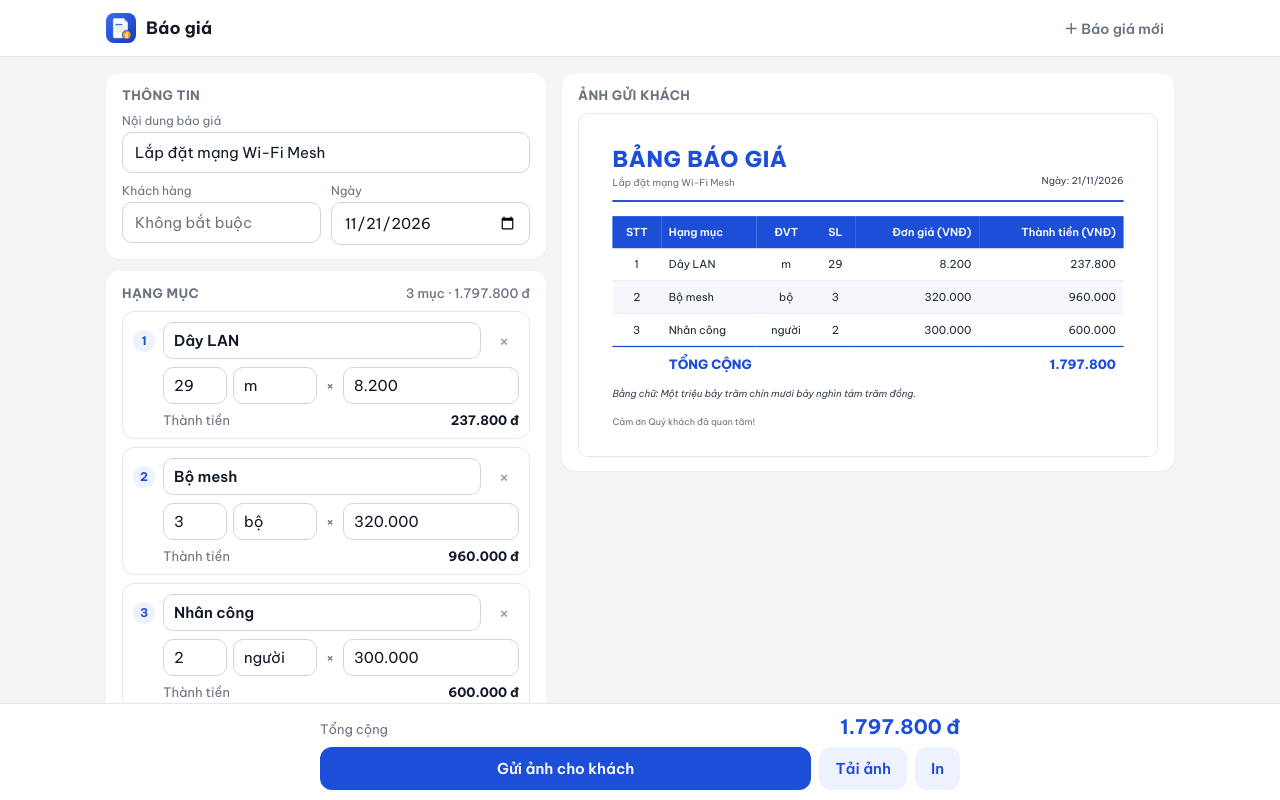
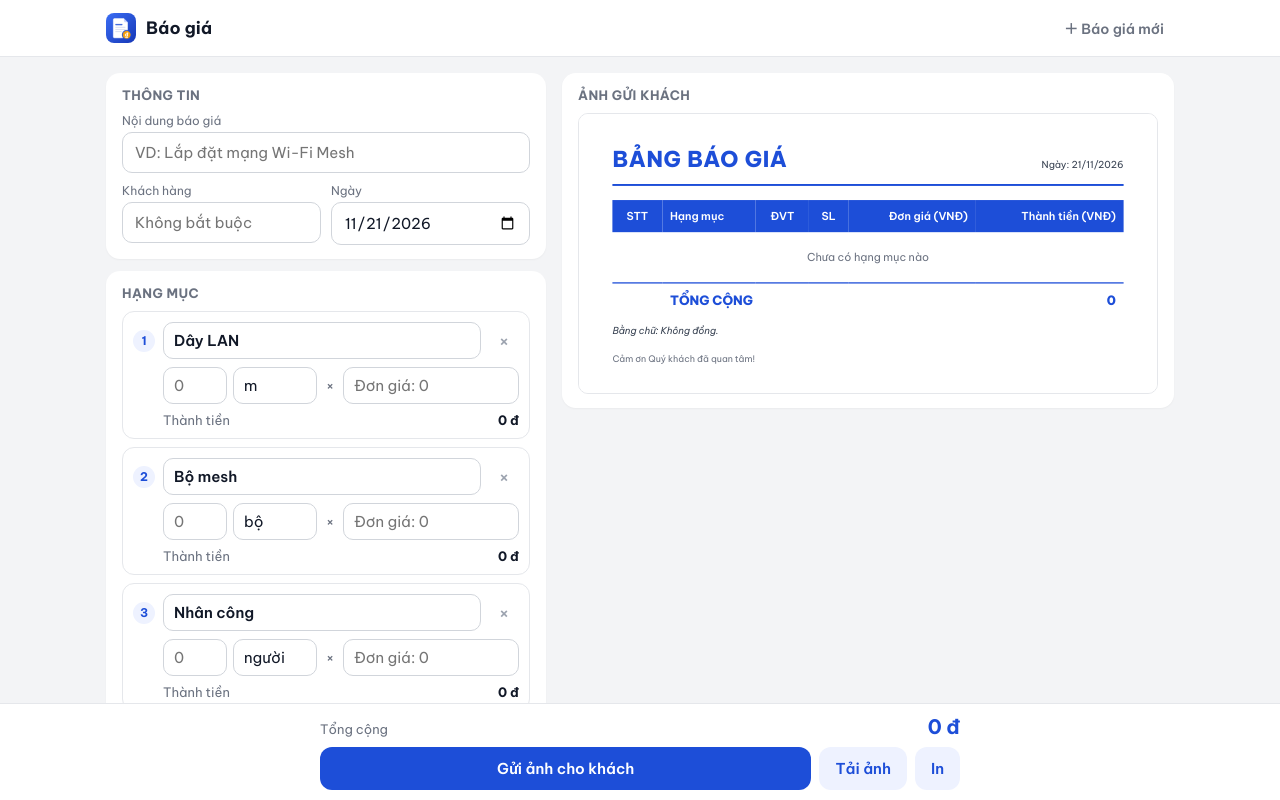
Before and after one commit to iamboo98/Baogia, a plain HTML site: page index.html in a window 1280 px wide. Shown: the top 800 px of the page. Drawn offline with nearby package versions, Linux system fonts and the light colour scheme.

Commit message:
Hạng mục ban đầu để 0; dòng 0 không hiện trong ảnh gửi khách
Co-Authored-By: Claude Opus 5.5 <noreply@anthropic.com>
Claude-Session: https://claude.ai/code/session_01GEtvhEeSeN4dD1XG6pFnS9

```diff
--- a/index.html
+++ b/index.html
@@ -218,7 +218,7 @@
 <script>
 (() => {
   const $ = id => document.getElementById(id);
-  const KEY = 'baogia-state-v1';
+  const KEY = 'baogia-state-v2';
   const SHOP_KEY = 'baogia-shop-v1';
 
   // ---------- Số & tiền ----------
@@ -286,19 +286,20 @@
   const viDate = iso => { if (!iso) return ''; const [y, m, d] = iso.split('-'); return `${d}/${m}/${y}`; };
 
   // ---------- Trạng thái ----------
-  const sample = () => ({
-    subtitle: 'Lắp đặt mạng Wi-Fi Mesh', customer: '', date: today(),
+  // Mẫu ban đầu: giữ tên hạng mục, số lượng và đơn giá để 0
+  const blank = () => ({
+    subtitle: '', customer: '', date: today(),
     items: [
-      { name: 'Dây LAN', unit: 'm', qty: '29', price: '8.200' },
-      { name: 'Bộ mesh', unit: 'bộ', qty: '3', price: '320.000' },
-      { name: 'Nhân công', unit: 'người', qty: '2', price: '300.000' },
+      { name: 'Dây LAN', unit: 'm', qty: '', price: '' },
+      { name: 'Bộ mesh', unit: 'bộ', qty: '', price: '' },
+      { name: 'Nhân công', unit: 'người', qty: '', price: '' },
     ],
     discount: '', vat: '', note: ''
   });
-  const blank = () => ({ subtitle: '', customer: '', date: today(), items: [{ name: '', unit: '', qty: '1', price: '' }], discount: '', vat: '', note: '' });
+  const emptyItem = () => ({ name: '', unit: '', qty: '', price: '' });
 
   let state, shop;
-  try { state = JSON.parse(localStorage.getItem(KEY)) || sample(); } catch { state = sample(); }
+  try { state = JSON.parse(localStorage.getItem(KEY)) || blank(); } catch { state = blank(); }
   try { shop = JSON.parse(localStorage.getItem(SHOP_KEY)) || {}; } catch { shop = {}; }
   const save = () => { try { localStorage.setItem(KEY, JSON.stringify(state)); localStorage.setItem(SHOP_KEY, JSON.stringify(shop)); } catch {} };
 
@@ -337,10 +338,10 @@
           <button class="del" type="button" title="Xoá dòng này" aria-label="Xoá">×</button>
         </div>
         <div class="r2">
-          <input data-k="qty" inputmode="decimal" placeholder="SL" value="${esc(it.qty)}" aria-label="Số lượng">
+          <input data-k="qty" inputmode="decimal" placeholder="0" value="${esc(it.qty)}" aria-label="Số lượng">
           <input data-k="unit" list="units" placeholder="ĐVT" value="${esc(it.unit)}" aria-label="Đơn vị tính">
           <span class="x">×</span>
-          <input data-k="price" inputmode="decimal" placeholder="Đơn giá" value="${esc(it.price)}" aria-label="Đơn giá">
+          <input data-k="price" inputmode="decimal" placeholder="Đơn giá: 0" value="${esc(it.price)}" aria-label="Đơn giá">
         </div>
         <div class="r3"><span>Thành tiền</span><b>${fmt(lineTotal(it))} đ</b></div>`;
       el.querySelectorAll('input').forEach(inp => {
@@ -355,7 +356,7 @@
         if (v) { it.price = fmt(v); e.target.value = it.price; update(); }
       });
       el.querySelector('.del').addEventListener('click', () => {
-        if (state.items.length === 1) { state.items[0] = { name: '', unit: '', qty: '1', price: '' }; }
+        if (state.items.length === 1) { state.items[0] = emptyItem(); }
         else {
           if ((it.name || it.price) && !confirm(`Xoá "${it.name || 'dòng ' + (i + 1)}"?`)) return;
           state.items.splice(i, 1);
@@ -371,7 +372,7 @@
   Object.entries(shopFields).forEach(([id, k]) => $(id).addEventListener('input', e => { shop[k] = e.target.value; update(); }));
 
   $('addItem').addEventListener('click', () => {
-    state.items.push({ name: '', unit: '', qty: '1', price: '' });
+    state.items.push(emptyItem());
     renderItems(); update();
     const inputs = $('items').querySelectorAll('input[data-k="name"]');
     inputs[inputs.length - 1].focus();
@@ -385,7 +386,7 @@
   // ---------- Tính tiền ----------
   function totals() {
     const rows = state.items
-      .filter(it => it.name.trim() || parseMoney(it.price))
+      .filter(it => parseQty(it.qty) > 0 || parseMoney(it.price) > 0)  // dòng để 0 thì không đưa vào ảnh
       .map(it => ({ ...it, q: parseQty(it.qty), p: parseMoney(it.price), t: lineTotal(it) }));
     const subtotal = rows.reduce((s, r) => s + r.t, 0);
     const discount = parseMoney(state.discount);
@@ -464,7 +465,7 @@
   function toast(msg) { const t = $('toast'); t.textContent = msg; t.classList.add('show'); clearTimeout(toast.h); toast.h = setTimeout(() => t.classList.remove('show'), 2200); }
 
   async function makeImage() {
-    if (!totals().rows.length) { toast('Chưa có hạng mục nào'); return null; }
+    if (!totals().total) { toast('Chưa nhập số lượng và đơn giá'); return null; }
     if (typeof html2canvas === 'undefined') { toast('Cần có mạng để tạo ảnh'); return null; }
     if (document.fonts && document.fonts.ready) await document.fonts.ready;
     // Tạm hiện phiếu ở kích thước thật để chụp (kể cả khi đang ở tab Soạn)
```
